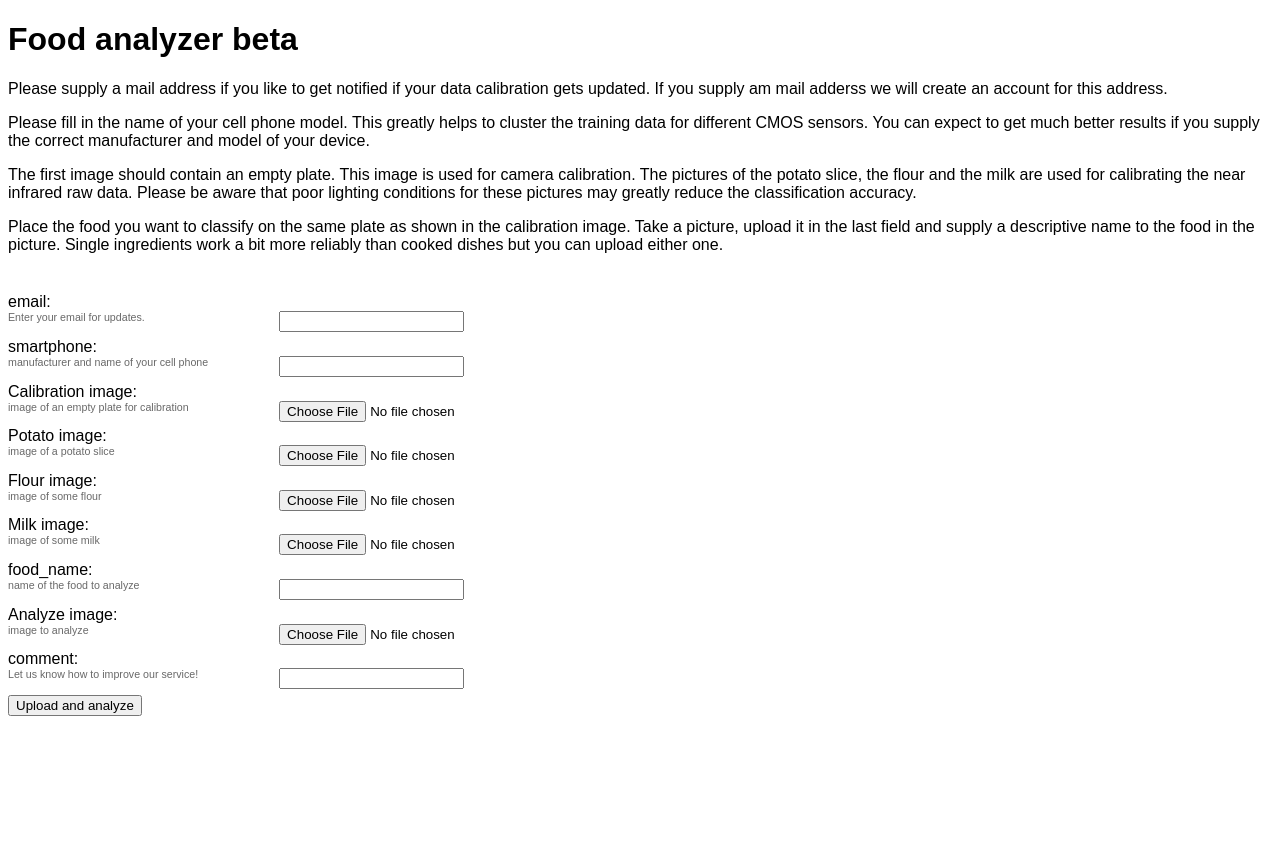
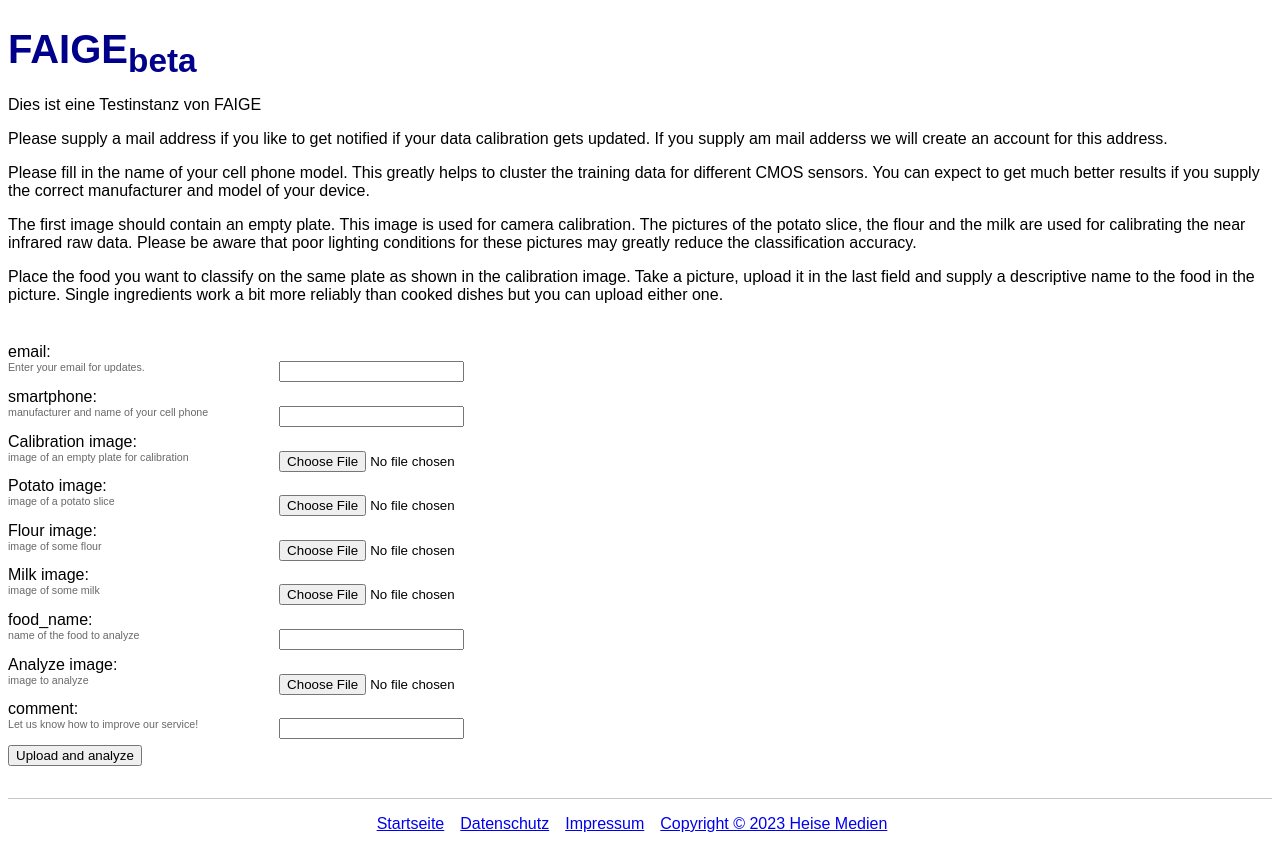
Before and after one commit to pinae/Djangcoll, a Django app: page / in a window 1280 px wide. Before the commit the page ends 716 px from the top, so only its background shows below. Run offline with Django 4.2, Linux system fonts and the light colour scheme.

Commit message:
Umbau Seite Vorversion

```diff
--- a/djangcoll/imgcoll/static/imgcoll/styles.css
+++ b/djangcoll/imgcoll/static/imgcoll/styles.css
@@ -11,7 +11,11 @@ body {
     border-radius: 0.35em;
     padding: 0.2em 1em;
 }
-
+#title {
+  color: darkblue;
+  font-size: 2.5em;
+  margin-bottom: 0px;
+}
 #UploadForm div {
     margin-bottom: 0.35em;
 }
@@ -60,3 +64,27 @@ body {
     padding: 0.2em;
     border: 1px solid black;
 }
+
+
+.footer {
+margin-top: 2em;
+ clear:both;
+ padding:1rem 1.5rem;
+ border-top:.0625rem solid #c7c7c7;
+ background:#fff;
+ position:relative;
+ display: block;
+}
+
+
+.footer__list {
+ justify-content: center;
+ margin: 0;
+ display: flex;
+ padding-left:0;
+ list-style:none
+}
+
+.footer__item {
+  margin-right: 1rem;
+}
--- a/djangcoll/imgcoll/templates/imgcoll/upload_calibration.html
+++ b/djangcoll/imgcoll/templates/imgcoll/upload_calibration.html
@@ -10,8 +10,9 @@
       <script src="{% static 'imgcoll/asynchronous.js' %}" async type="application/javascript"></script>
   </head>
   <body>
-      <h1>{% translate "Food analyzer beta" %}</h1>
+      <h1 id="title">{% translate "FAIGE" %}<sub>{% translate "beta" %}</sub></h1>
     {% if not cal_obj %}
+      <p>{% translate "Dies ist eine Testinstanz von FAIGE " %}</p>
       <p>{% translate "Please supply a mail address if you like to get notified if your data calibration gets updated. If you supply am mail adderss we will create an account for this address." %}</p>
       <p>{% translate "Please fill in the name of your cell phone model. This greatly helps to cluster the training data for different CMOS sensors. You can expect to get much better results if you supply the correct manufacturer and model of your device." %}</p>
       <p>{% translate "The first image should contain an empty plate. This image is used for camera calibration. The pictures of the potato slice, the flour and the milk are used for calibrating the near infrared raw data. Please be aware that poor lighting conditions for these pictures may greatly reduce the classification accuracy." %}</p>
@@ -44,11 +45,43 @@
         </div>
       </div>
       <h4>{% translate "Calibration data:" %}</h4>
-      <p>{% translate "Email: " %}{{ email }}</p>
+
       <img src="{{ cal_obj.calibration_image.url }}" alt="camera calibration" style="max-height:300px">
       <img src="{{ cal_obj.potato_image.url }}" alt="potato calibration" style="max-height:300px">
       <img src="{{ cal_obj.flour_image.url }}" alt="flour calibration" style="max-height:300px">
       <img src="{{ cal_obj.milk_image.url }}" alt="milk calibration" style="max-height:300px">
+
+      <p>{% translate "Email: " %}{{ email }}</p>
+
     {% endif %}
+    <foo
   </body>
+
+<footer class="footer">
+  <ul class="footer__list">
+
+<li class="footer__item">
+        <a href="/" class="footer__link">
+          Startseite
+        </a>
+      </li>
+<li class="footer__item">
+        <a href="https://www.heise.de/Datenschutzerklaerung-der-Heise-Medien-GmbH-Co-KG-4860.html" class="footer__link">
+          Datenschutz
+        </a>
+      </li>
+      <li class="footer__item">
+        <a href="{% static 'imgcoll/impressum.html' %}" class="footer__link">
+          Impressum
+        </a>
+      </li>
+      <li class="footer__item">
+        <a href="https://www.heise-gruppe.de/artikel/Heise-Medien-3904998.html" class="footer__link">
+          Copyright © 2023 Heise Medien
+        </a>
+      </li>
+
+
+  </ul>
+</footer>
 </html>
```
